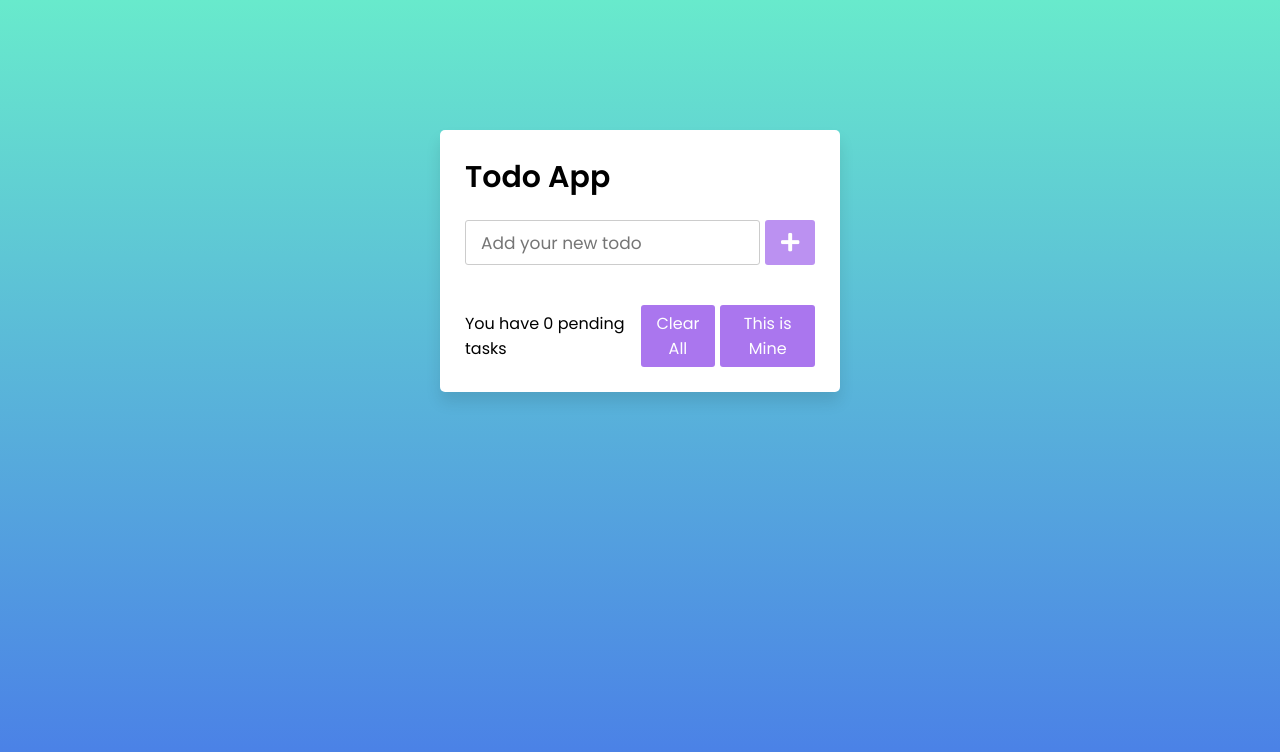
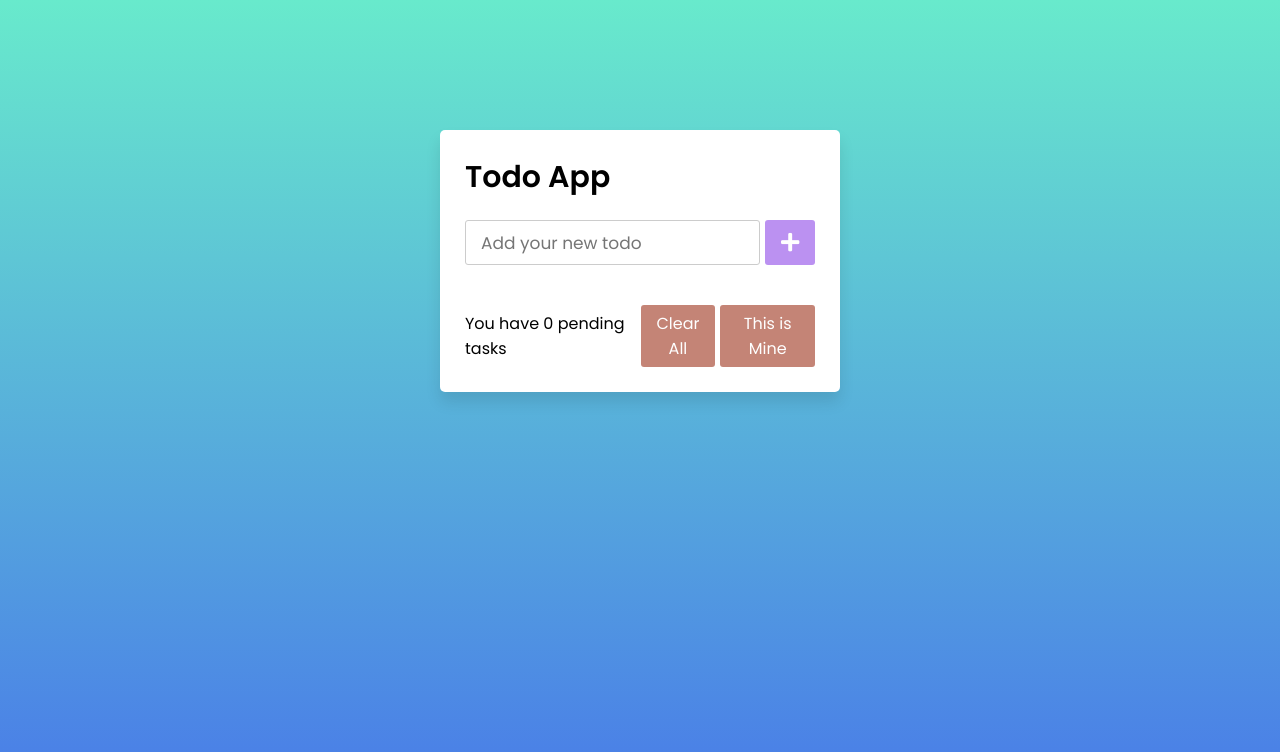
Before and after one commit to ap5847/ap5847.github.io, a plain HTML site: page index.html in a window 1280 px wide. Drawn offline with Linux system fonts and the light colour scheme.

Commit message:
Update style.css

```diff
--- a/style.css
+++ b/style.css
@@ -122,7 +122,7 @@ body{
   font-weight: 400;
   font-size: 16px;
   margin-left: 5px;
-  background: #721ce3;
+  background: #9D331C;
   cursor: pointer;
   user-select: none;
   opacity: 0.6;
```
